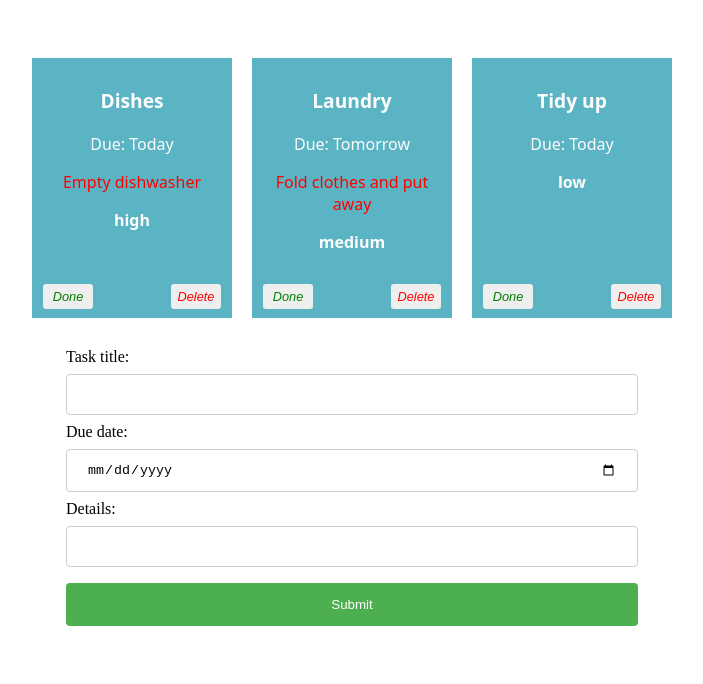
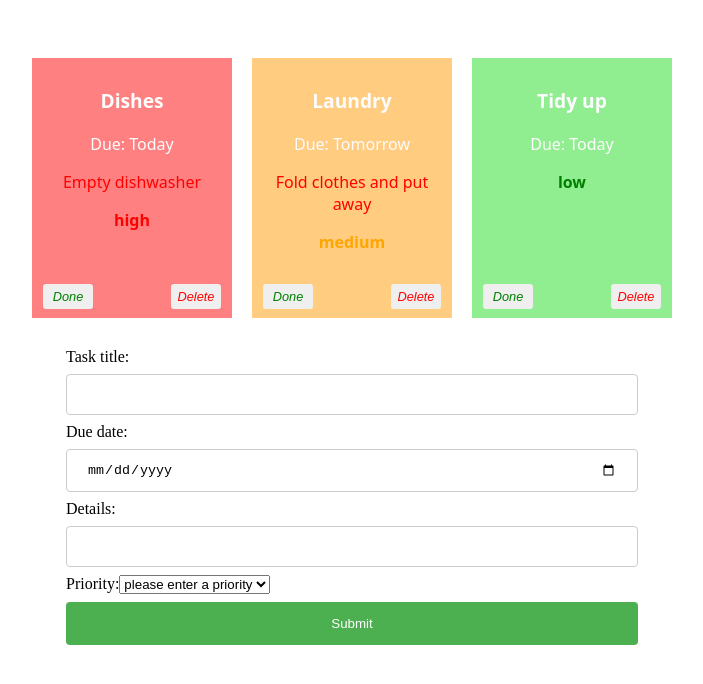
Before and after one commit to Dcan333/react-basics-labs, a React (Vite) app in the folder tasky/: page / in a window 1280 px wide. Shown: the top 684 px of the page, without its empty margins (288-991 px from the left). Built offline with nearby package versions, Linux system fonts and the light colour scheme.

Commit message:
completed exercises

```diff
--- a/tasky/src/App.jsx
+++ b/tasky/src/App.jsx
@@ -14,12 +14,6 @@ function App() {
     ]
   });
 
-  const [formState, setFormState] = useState({
-    title: "",
-    description: "",
-    deadline: ""
-  });
-
   const doneHandler = (taskIndex) => {
     const tasks = [...taskState.tasks];
     tasks[taskIndex].done = !tasks[taskIndex].done;
@@ -33,6 +27,14 @@ function App() {
     setTaskState({ tasks });
   }
 
+
+  const [formState, setFormState] = useState({
+    title: "",
+    description: "",
+    deadline: "",
+    priority: ""
+  });
+
   const formChangeHandler = (event) => {
     let form = { ...formState };
 
@@ -45,6 +47,9 @@ function App() {
         break;
       case "deadline":
         form.deadline = event.target.value;
+        break;
+      case "priority":
+        form.priority = event.target.value;
         break;
       default:
         form = formState;
--- a/tasky/src/components/Form.jsx
+++ b/tasky/src/components/Form.jsx
@@ -19,6 +19,16 @@ const AddTaskForm = (props) => {
                     Details:
                     <input type="text" name="description" onChange={(event) => props.change(event)} />
                 </label>
+                <label>
+                    Priority:
+                    <select name="priority" required onChange={(event) => props.change(event)} >
+                        <option value="">please enter a priority</option>
+                        <option value="low">low</option>
+                        <option value="medium">medium</option>
+                        <option value="high">high</option>
+                    </select>
+                </label>
+                <br />
                 <input type="submit" value="Submit" />
             </form>
         </div>
--- a/tasky/src/components/Task.jsx
+++ b/tasky/src/components/Task.jsx
@@ -3,11 +3,23 @@ import React from 'react';
 const Task = (props) => {
 
     return (
-        <div className="card" style={{backgroundColor: props.done ? 'lightgrey' : '#5bb4c4'}}>
+        <div className="card" style={{
+            backgroundColor: props.done ? 'lightgrey' :
+                props.priority === 'high' ? '#ff8080' :
+                    props.priority === 'medium' ? '#ffcc80' :
+                        props.priority === 'low' ? 'lightgreen' : '#5bb4c4'
+        }}>
             <p className="title">{props.title}</p>
             <p>Due: {props.deadline}</p>
             <p className="description">{props.description}</p>
-            <p className="priority">{props.priority}</p>
+            <p className="priority" style={{
+                color: props.priority === 'high' ? 'red' :
+                    props.priority === 'medium' ? 'orange' :
+                        props.priority === 'low' ? 'green' : 'black',
+                fontWeight: props.priority ? 'bold' : 'normal'
+            }}>
+                {props.priority}
+            </p>
             <button onClick={props.markDone} className='doneButton'>Done</button>
             <button className='deleteButton' onClick={props.deleteTask}>Delete</button>
 
```
